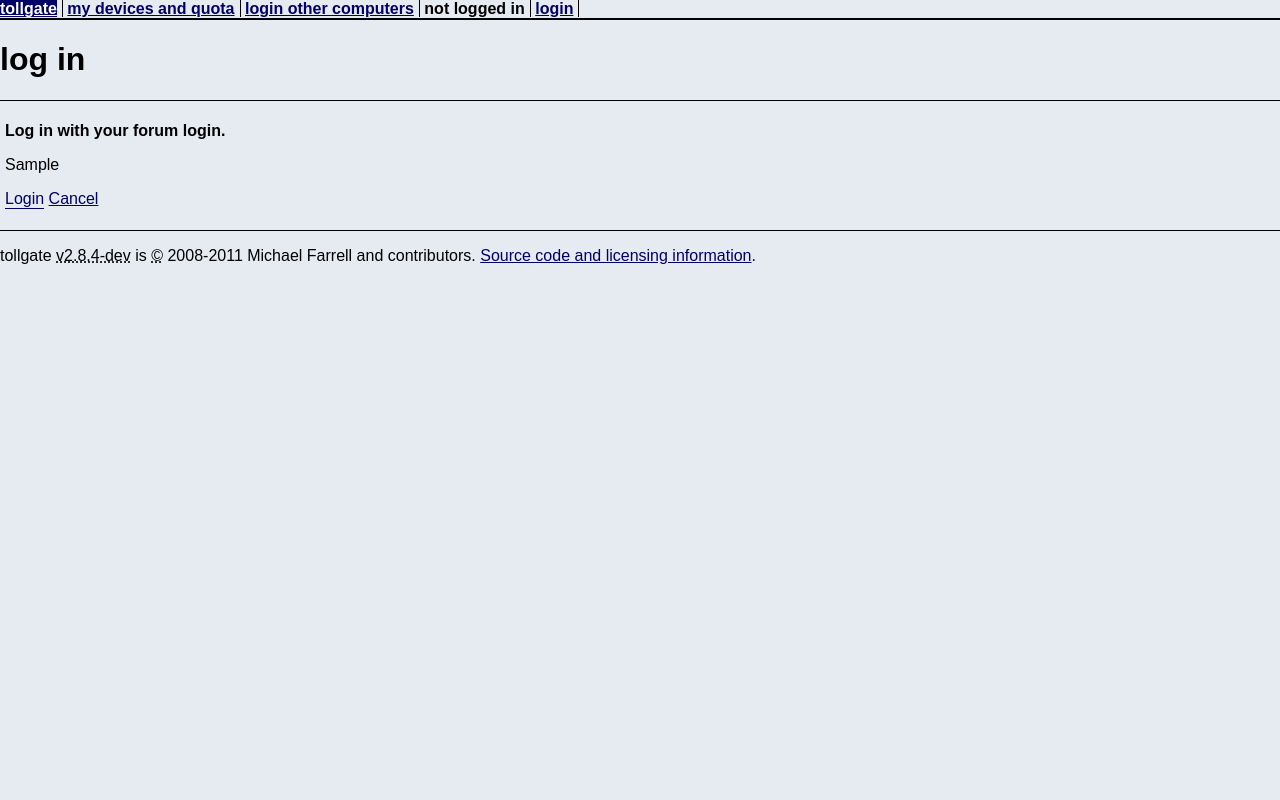
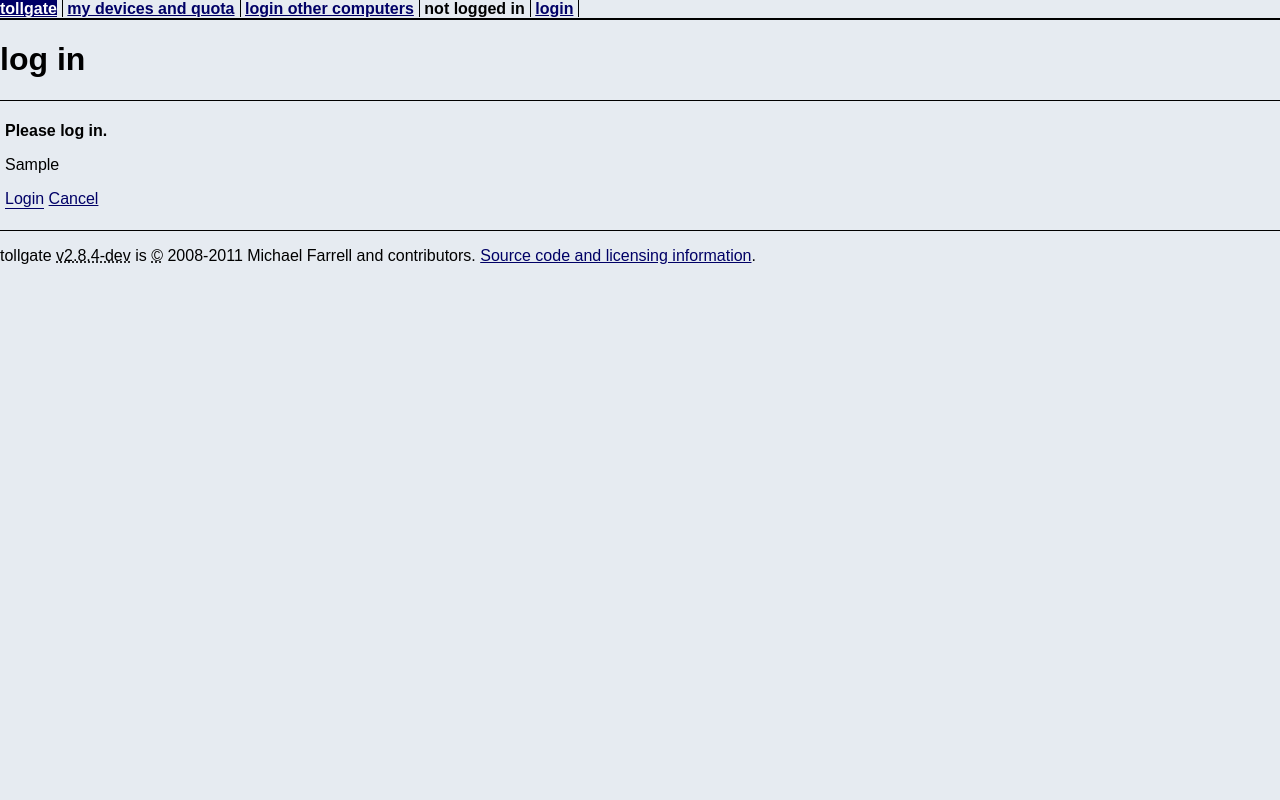
Before and after one commit to micolous/tollgate, a Django app: template templates/frontend/login.html in a window 1280 px wide. Run offline with Django 3.2, Linux system fonts and the light colour scheme; the template is opened without the code that fills it: most values are stand-ins (such as "Sample title", 1, 10 or a date in 2020).

Commit message:
changed some strings so it does not mention forums

```diff
--- a/templates/frontend/captive_landing.html
+++ b/templates/frontend/captive_landing.html
@@ -85,7 +85,7 @@ along with this program.  If not, see <http://www.gnu.org/licenses/>.
 	<p><a href="{{ dest }}">Click here to retry accessing the website.</a></p>
 {% else %}
 	<!-- user is not logged in -->
-	<p>Please login with your <strong>forum</strong> username and password to access the internet.</p>
+	<p>Please login with your username and password to access the internet.</p>
 
 	<form method="post" action="/login/">
 		{{ f.as_p }}
--- a/templates/frontend/login.html
+++ b/templates/frontend/login.html
@@ -44,7 +44,7 @@ along with this program.  If not, see <http://www.gnu.org/licenses/>.
 
 {% endif %}
 
-<p><strong>Log in with your forum login.</strong></p>
+<p><strong>Please log in.</strong></p>
 
 <form method="post" action="/login/">
 	{{ f.as_p }}
```
